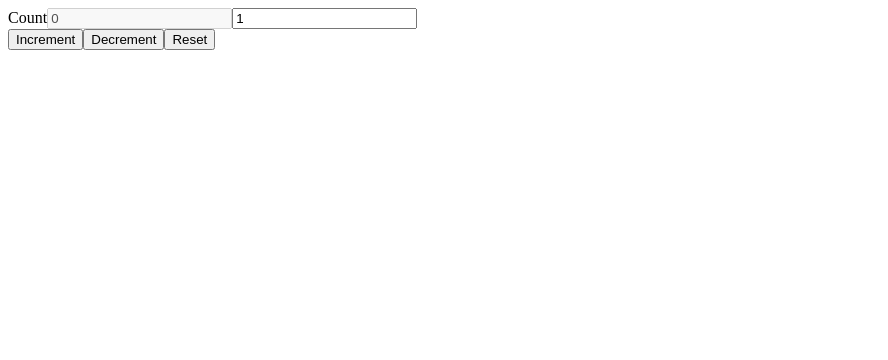
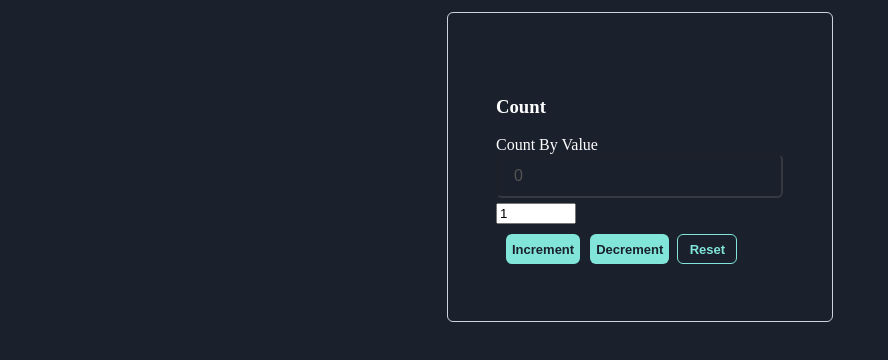
Before and after one commit to DaifMoe/7GUIs-Counter, a React (Create React App) app: page / in a window 1280 px wide. Shown: the top 360 px of the page, without its empty margins (0-888 px from the left). Built offline with nearby package versions, Linux system fonts and the light colour scheme.

Commit message:
Styled The Counter

```diff
--- a/src/Components/Counter.tsx
+++ b/src/Components/Counter.tsx
@@ -29,7 +29,10 @@ const Counter = () => {
   return (
     <div id="wrapper">
       <div id="count">
-        <label id="countTitle">Count</label>
+        <label id="countTitle">
+          <h3>Count</h3>
+        </label>
+        <label id="countBy">Count By Value</label>
         <input disabled id="email" value={counter} />
         <input
           id="countByValue"
--- a/src/Components/style.css
+++ b/src/Components/style.css
@@ -0,0 +1,74 @@
+body {
+  background-color: rgb(26, 32, 44);
+  font-weight: 500;
+  color: white;
+}
+
+#wrapper {
+  margin: 0.75rem auto;
+  border-radius: 0.375rem;
+  padding: 4rem 3rem;
+  border: 1px solid rgb(203, 213, 224);
+  max-width: 18rem;
+  max-height: 180px;
+}
+
+#countTitle {
+  display: block;
+  text-align: start;
+  font-size: 1rem;
+  margin-right: 0.75rem;
+  margin-bottom: 0.5rem;
+  font-weight: 500;
+  transition: all 0.2s ease;
+  opacity: 1;
+}
+
+#email {
+  width: 87%;
+  outline: none;
+  position: relative;
+  appearance: none;
+  transition: all 0.2s ease;
+  font-size: 1rem;
+  padding: 0.5rem 1rem;
+  height: 1.5rem;
+  border-radius: 0.375rem;
+  border: 1px solid inherit;
+  background: inherit;
+  opacity: 1.5;
+  cursor: not-allowed;
+}
+
+button {
+  border-radius: 0.375rem;
+  margin-top: 10px;
+  margin-left: 10px;
+  font-weight: 600;
+  font-size: small;
+  height: 30px;
+  background: rgb(129, 230, 217);
+  color: rgb(26, 32, 44);
+  border: none;
+  cursor: pointer;
+  transition: background-color 0.3s ease;
+}
+
+button:hover {
+  background-color: rgb(88, 188, 176);
+}
+
+#resetButton {
+  font-size: small;
+  height: 30px;
+  width: 60px;
+  border: 1px solid currentcolor;
+  color: rgb(129, 230, 217);
+  background: transparent;
+  margin-left: 8px;
+}
+
+#countByValue {
+  max-width: 25%;
+  margin-top: 5px;
+}
```
